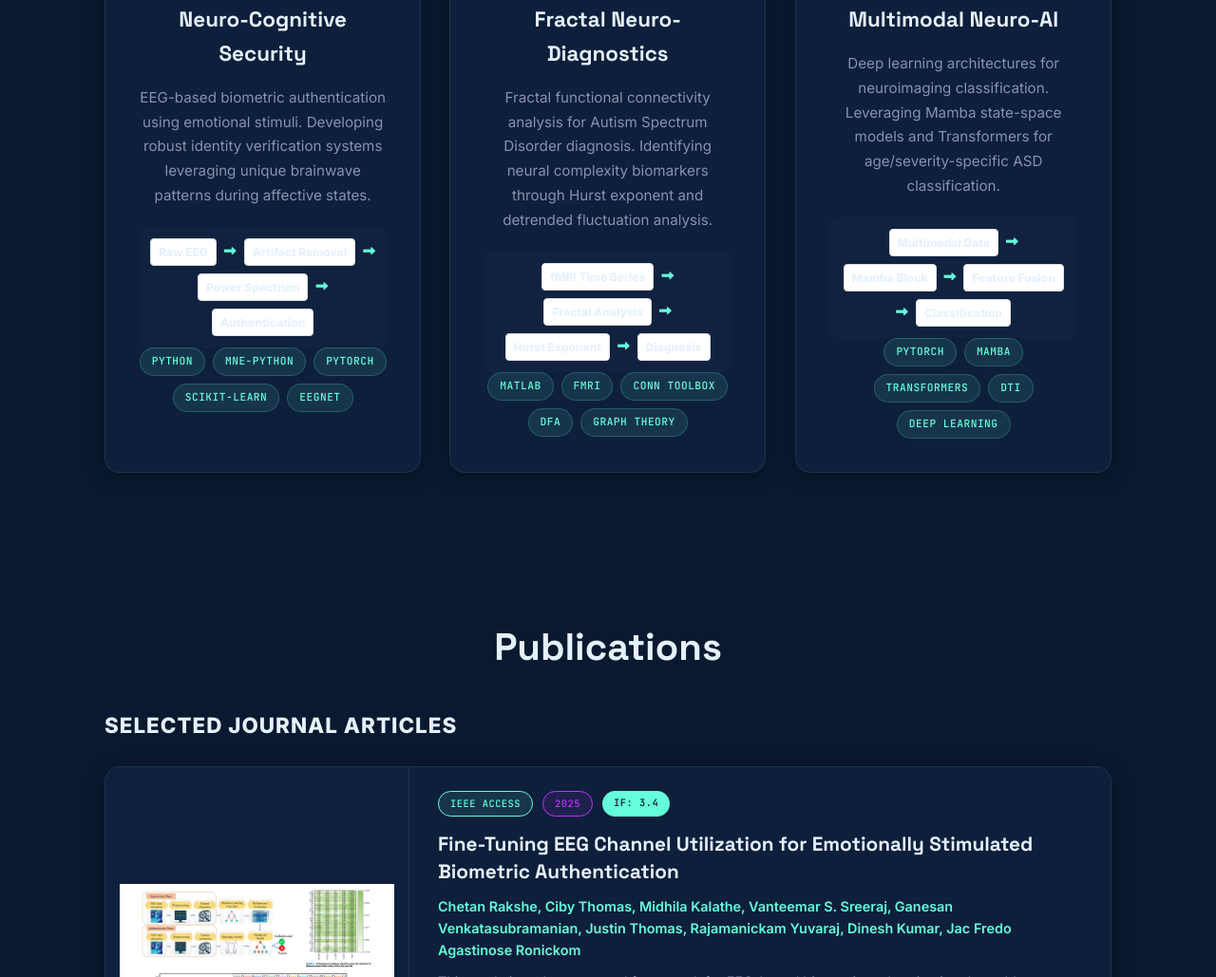
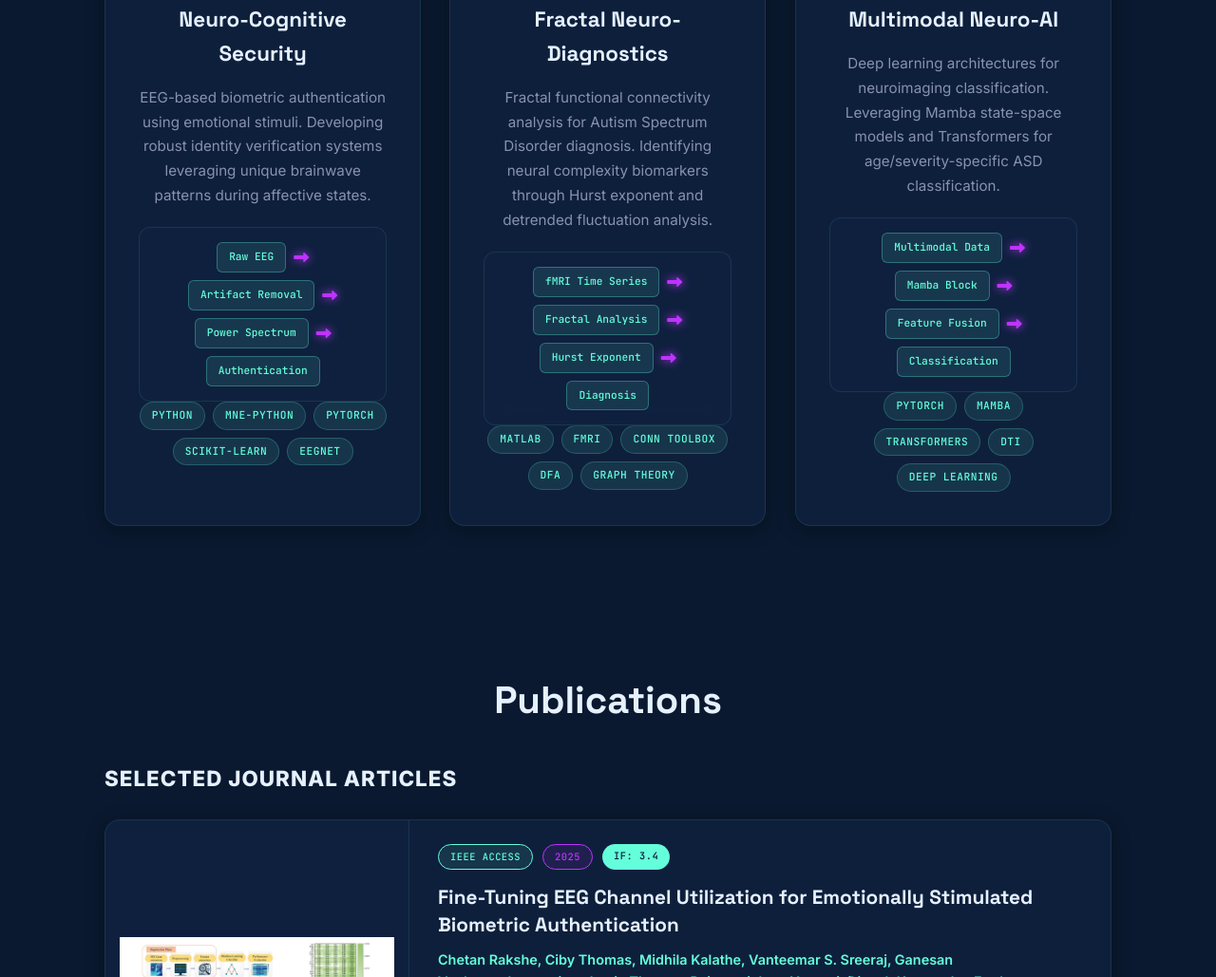
Before and after one commit to chetanrakshe2510/portfolio-site, a plain HTML site: page index.html in a window 1280 px wide. Shown: the part 1648-2677 px from the top of the page at 95% size. Drawn offline with nearby package versions, Linux system fonts and the light colour scheme; animation ran at ten frames a second.

Commit message:
Fix: Pipeline-flow dark theme - glass bg, cyan steps with hover glow, purple arrows

```diff
--- a/style.css
+++ b/style.css
@@ -1069,24 +1069,36 @@
     font-size: 0.75rem;
     color: var(--text-muted);
     align-items: center;
-    background: var(--bg-grey);
-    padding: 12px;
-    border-radius: 8px;
+    background: var(--card-bg);
+    backdrop-filter: blur(12px);
+    -webkit-backdrop-filter: blur(12px);
+    padding: 15px;
+    border-radius: 12px;
+    border: 1px solid var(--card-border);
     justify-content: center;
 }
 
 .pipeline-step {
-    font-weight: 700;
-    color: var(--text-main);
-    background: white;
-    padding: 4px 8px;
-    border-radius: 4px;
-    border: 1px solid #e0e0e0;
+    font-family: var(--font-mono);
+    font-weight: 500;
+    font-size: 0.7rem;
+    color: var(--accent-cyan);
+    background: rgba(100, 255, 218, 0.1);
+    padding: 6px 12px;
+    border-radius: 6px;
+    border: 1px solid rgba(100, 255, 218, 0.3);
+    transition: all 0.3s ease;
+}
+
+.pipeline-step:hover {
+    background: rgba(100, 255, 218, 0.2);
+    box-shadow: 0 0 10px rgba(100, 255, 218, 0.3);
 }
 
 .pipeline-arrow {
-    color: var(--accent-bright);
-    font-size: 0.8rem;
+    color: var(--accent-purple);
+    font-size: 1rem;
+    text-shadow: 0 0 10px var(--accent-purple);
 }
 
 /* =========================================
```
